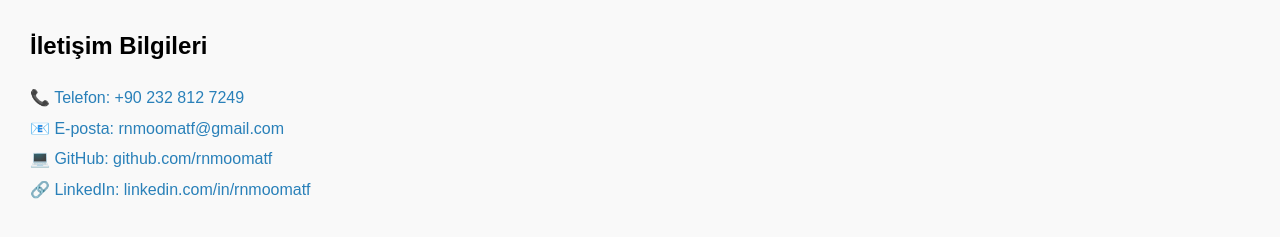
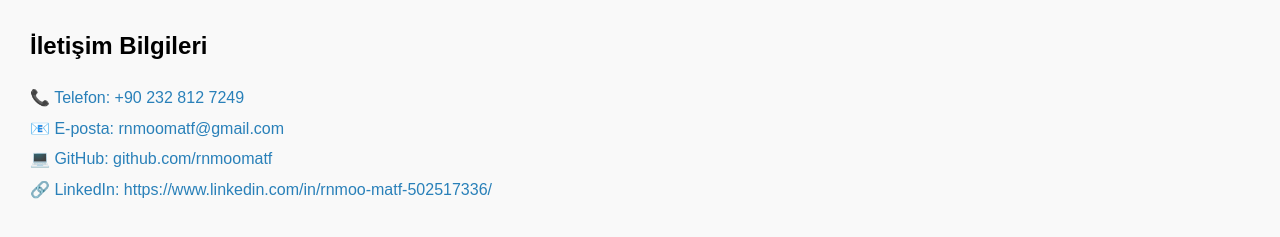
Before and after one commit to rnmoomatf/HarcamaTakip, a plain HTML site: page proje-tanitim.html in a window 1280 px wide. Shown: the part 501-738 px from the top of the page. Drawn offline with Linux system fonts and the light colour scheme.

Commit message:
Update proje-tanitim.html
Signed-off-by: rnmoomatf <rnmoomatf@gmail.com>

```diff
--- a/proje-tanitim.html
+++ b/proje-tanitim.html
@@ -38,7 +38,7 @@
         <a href="tel:+902328127249">📞 Telefon: +90 232 812 7249</a>
         <a href="mailto:rnmoomatf@gmail.com">📧 E-posta: rnmoomatf@gmail.com</a>
         <a href="https://github.com/rnmoomatf" target="_blank">💻 GitHub: github.com/rnmoomatf</a>
-        <a href="https://www.linkedin.com/in/rnmoomatf" target="_blank">🔗 LinkedIn: linkedin.com/in/rnmoomatf</a>
+        <a href="https://www.linkedin.com/in/rnmoomatf" target="_blank">🔗 LinkedIn: https://www.linkedin.com/in/rnmoo-matf-502517336/</a>
     </div>
 </body>
 </html>
```
